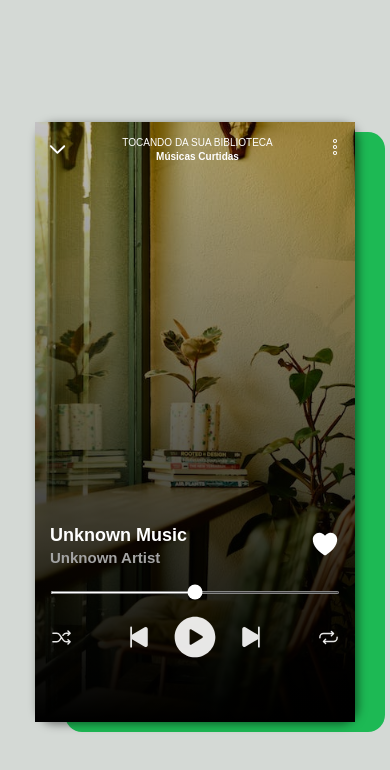
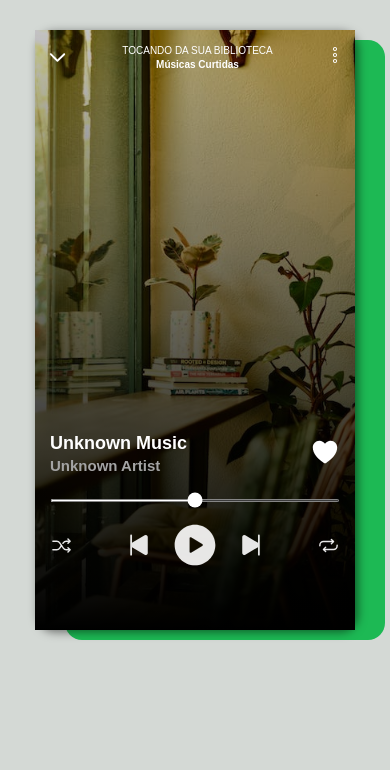
Before and after one commit to Daniel-cSoares/Spotify-clone-mobile, a plain HTML site: page index.html in a window 390 px wide. Drawn offline with nearby package versions, Linux system fonts and the light colour scheme.

Commit message:
responsivo

```diff
--- a/index.css
+++ b/index.css
@@ -12,6 +12,8 @@ body{
 }
 .credito{
   position: absolute;
+  top: 0;
+  left: 0;
   padding: 20px;
   background-color: #1DB954;
   border-radius: 0 0 17px 0;
@@ -35,13 +37,6 @@ body{
 .select{
   color: #1DB954;
 }
-.main{
-  height: 100vh;
-  display: flex;
-  align-items: center;
-  justify-content: center;
-  position: relative;
-}
 .frame{
   position: absolute;
 }
@@ -62,6 +57,7 @@ body{
   position: relative;
   border-radius: 17px;
   box-shadow: 3px 2px 10px rgba(0, 0, 0, 0.5);
+  margin: 30px auto;
 }
 .overlayer{
   position: absolute;
--- a/index.html
+++ b/index.html
@@ -2,6 +2,7 @@
 <html>
 
   <head>
+    <meta name="viewport" content="width=device-width, initial-scale=1.0">
     <script type="text/javascript" src="./index.js"></script>
     <link rel="stylesheet" href="./index.css">
   </head>
@@ -10,7 +11,6 @@
     <div class="credito">
       <a href="https://daniel-csoares.github.io/hub-links/" target="_black">By Daniel Soares</a>
     </div>
-    <div class="main">
     <div class="tela">
       <div class="frame">
         <div class="top">
@@ -66,8 +66,6 @@
       <div id="bg" class="bg1 bg"></div>
       <div class="box-fundo"></div>
     </div>
-    </div>
-
     <script type="module" src="https://unpkg.com/ionicons@7.1.0/dist/ionicons/ionicons.esm.js"></script>
     <script nomodule src="https://unpkg.com/ionicons@7.1.0/dist/ionicons/ionicons.js"></script>
   </body>
```
Lines whose indentation alone changed are shown as unchanged.
